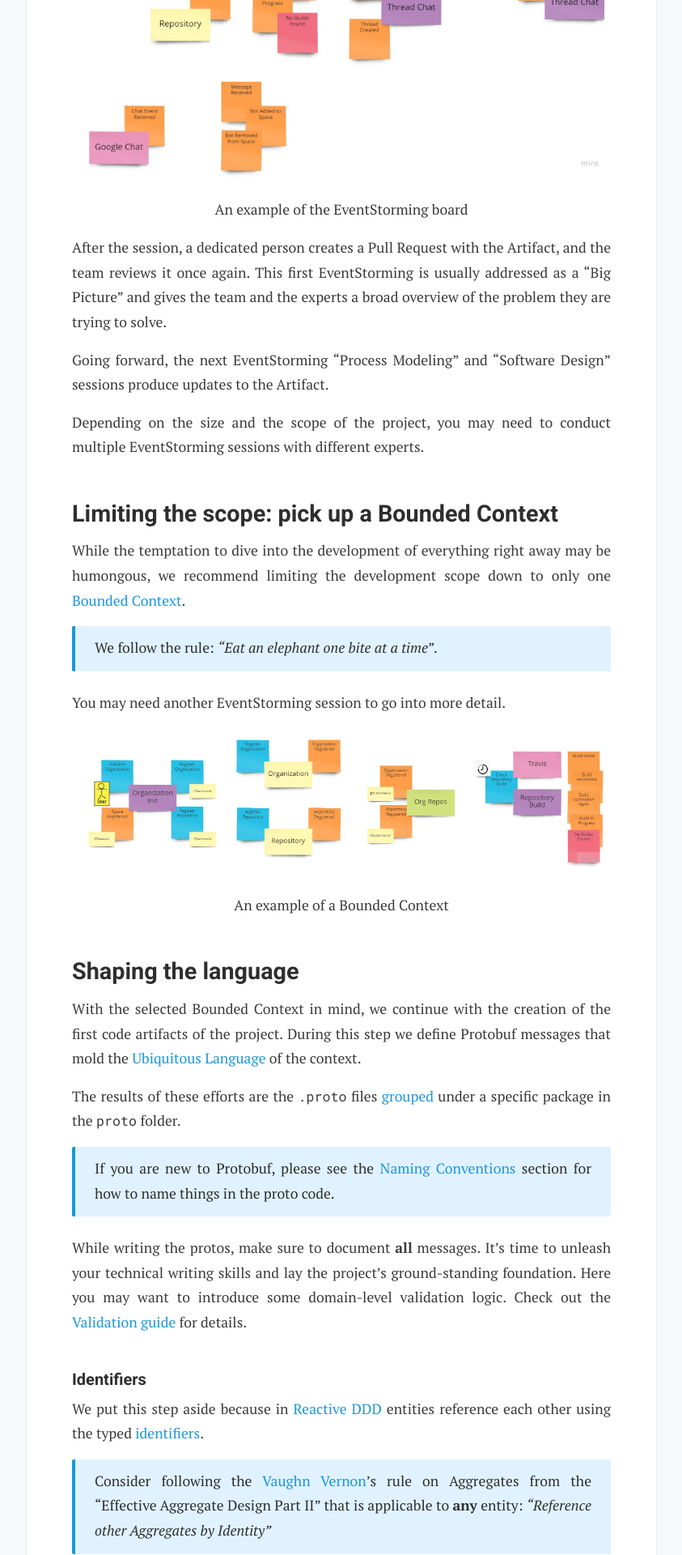
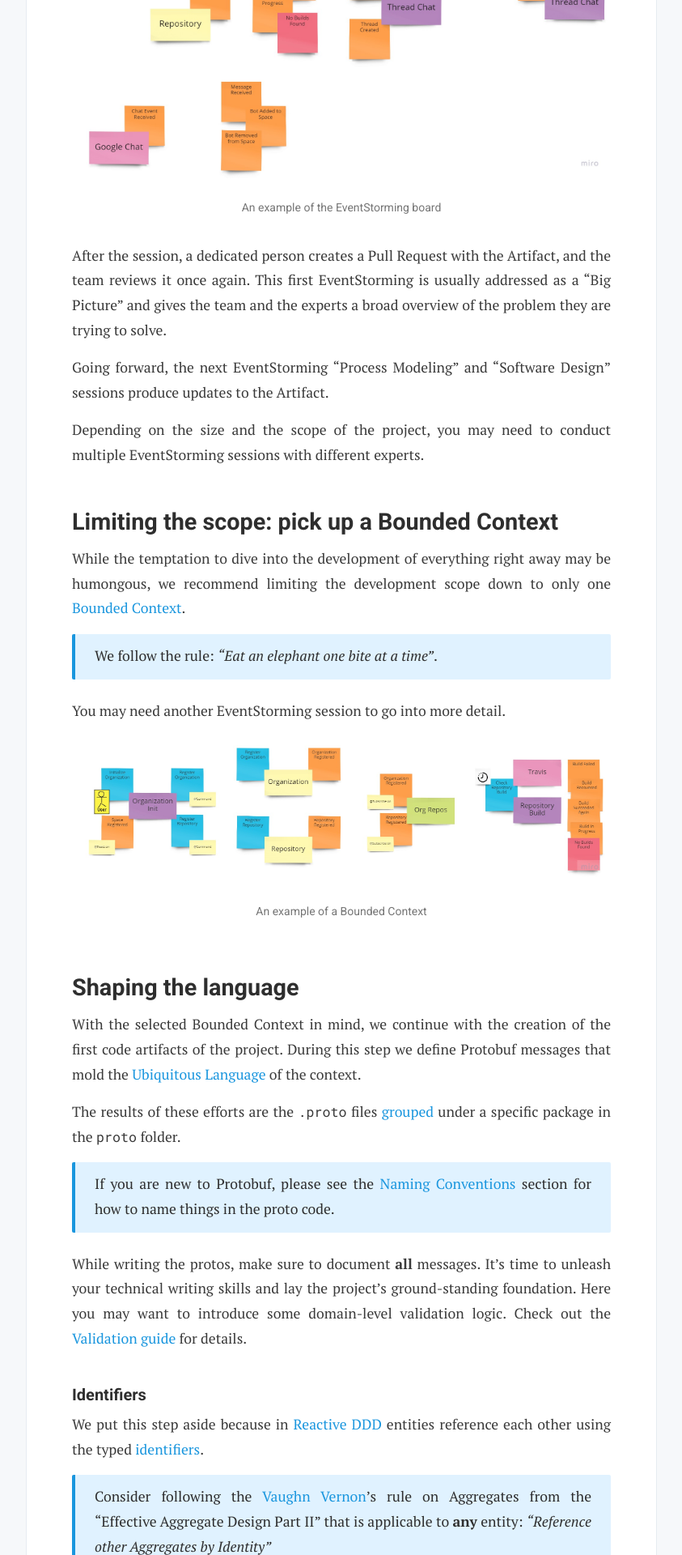
Before and after one commit to SpineEventEngine/documentation, a Jekyll site: the page built from docs/guides/start-new-project.md, in a window 1280 px wide. Shown: the part 2044-3964 px from the top of the page at 81% size, without its empty margins (218-1061 px from the left). Built offline with Jekyll 4.4.1, drawn with Linux system fonts in a browser that asks for light colours; nearby versions of some CDN libraries.

Commit message:
Add styles for image caption

```diff
--- a/_sass/base/_article-text.scss
+++ b/_sass/base/_article-text.scss
@@ -119,6 +119,13 @@ $article-line-height: 1.74;
     img {
       width: 70%;
     }
+  }
+
+  .img-caption {
+    font-family: $main-font;
+    font-size: 14px;
+    color: $gray-500;
+    margin-bottom: 32px;
   }
 
   @include list($item-line-height: $article-line-height);
--- a/docs/guides/start-new-project.md
+++ b/docs/guides/start-new-project.md
@@ -71,7 +71,7 @@ of the EventStorming board are stored in the repository. In case of an online se
 the screenshots of the board are stored.</p>
 
 ![An example of the EventStorming board]({{ site.baseurl }}/img/docs/starting-a-new-project/eventstorming-board.jpg)
-<p class="text-center font-weight-light">An example of the EventStorming board</p>
+<p class="text-center img-caption">An example of the EventStorming board</p>
 
 After the session, a dedicated person creates a Pull Request with the Artifact, and the team reviews
 it once again. This first EventStorming is usually addressed as a "Big Picture" and gives
@@ -94,7 +94,7 @@ we recommend limiting the development scope down to only one
 You may need another EventStorming session to go into more detail.
 
 ![An example of a Bounded Context]({{ site.baseurl }}/img/docs/starting-a-new-project/bounded-context.jpg)
-<p class="text-center font-weight-light">An example of a Bounded Context</p>
+<p class="text-center img-caption">An example of a Bounded Context</p>
 
 ## Shaping the language
 
```
